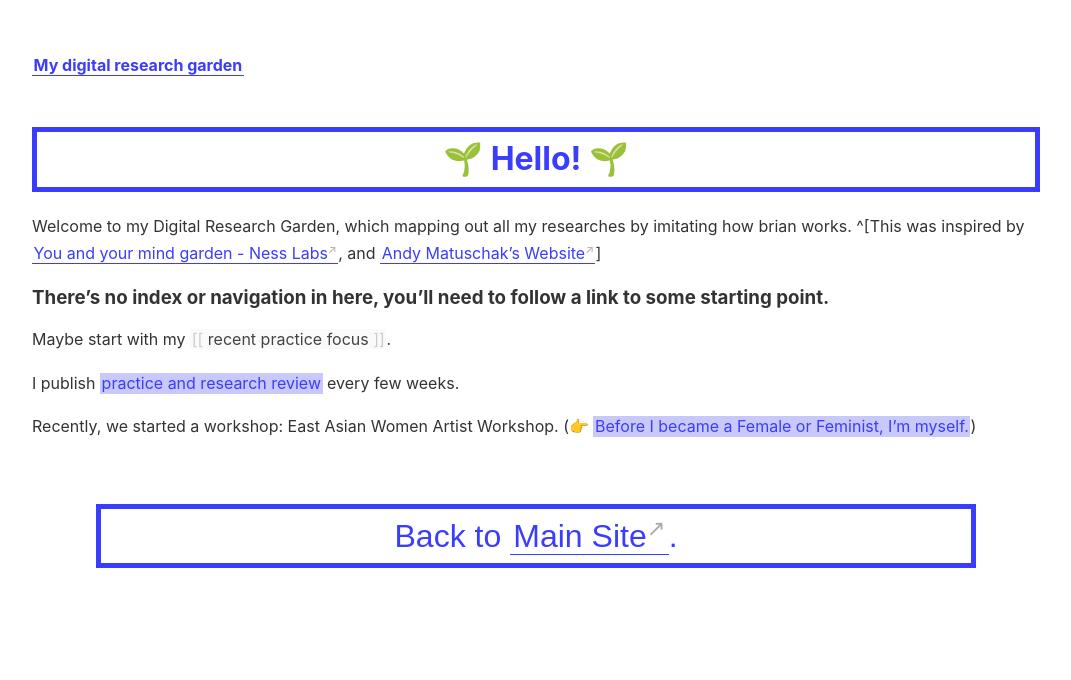
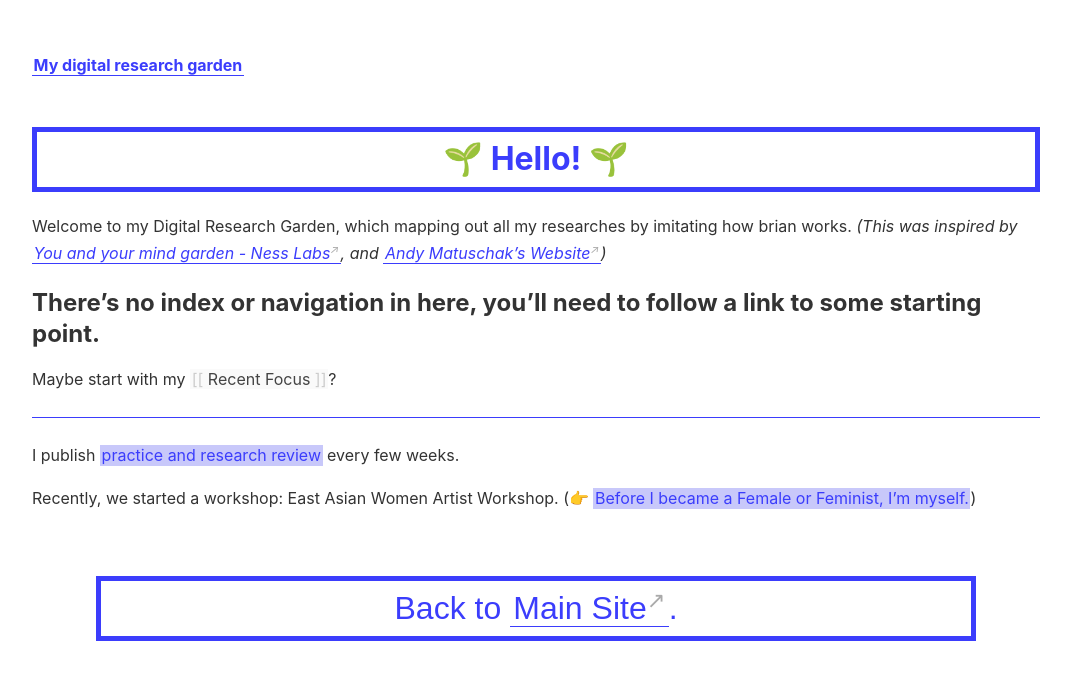
Before and after one commit to Chan-ops/my-digital-garden, a Jekyll site: the page built from _pages/index.md, in a window 1280 px wide. Shown: the top 680 px of the page, without its empty margins (104-1175 px from the left). Built offline with Jekyll 4.4.1, drawn with Linux system fonts in a browser that asks for light colours.

Commit message:
Update index.md

```diff
--- a/_pages/index.md
+++ b/_pages/index.md
@@ -7,12 +7,14 @@ permalink: /
 
 # 🌱 Hello! 🌱
 
-Welcome to my Digital Research Garden, which mapping out all my researches by imitating how brian works. ^[This was inspired by [You and your mind garden - Ness Labs](https://nesslabs.com/mind-garden), and [Andy Matuschak's Website](https://notes.andymatuschak.org/Evergreen_notes)]
+Welcome to my Digital Research Garden, which mapping out all my researches by imitating how brian works. *(This was inspired by [You and your mind garden - Ness Labs](https://nesslabs.com/mind-garden), and [Andy Matuschak's Website](https://notes.andymatuschak.org/Evergreen_notes))*
 
-### There’s no index or navigation in here, you’ll need to follow a link to some starting point.
 
-Maybe start with my [[recent practice focus]].
+## There’s no index or navigation in here, you’ll need to follow a link to some starting point.
 
+Maybe start with my [[Recent Focus]]?
+
+---
 I publish [[practice and research review]] every few weeks.
 
 Recently, we started a workshop: East Asian Women Artist Workshop. (👉   [[Before I became a Female or Feminist, I’m myself.]])
```
